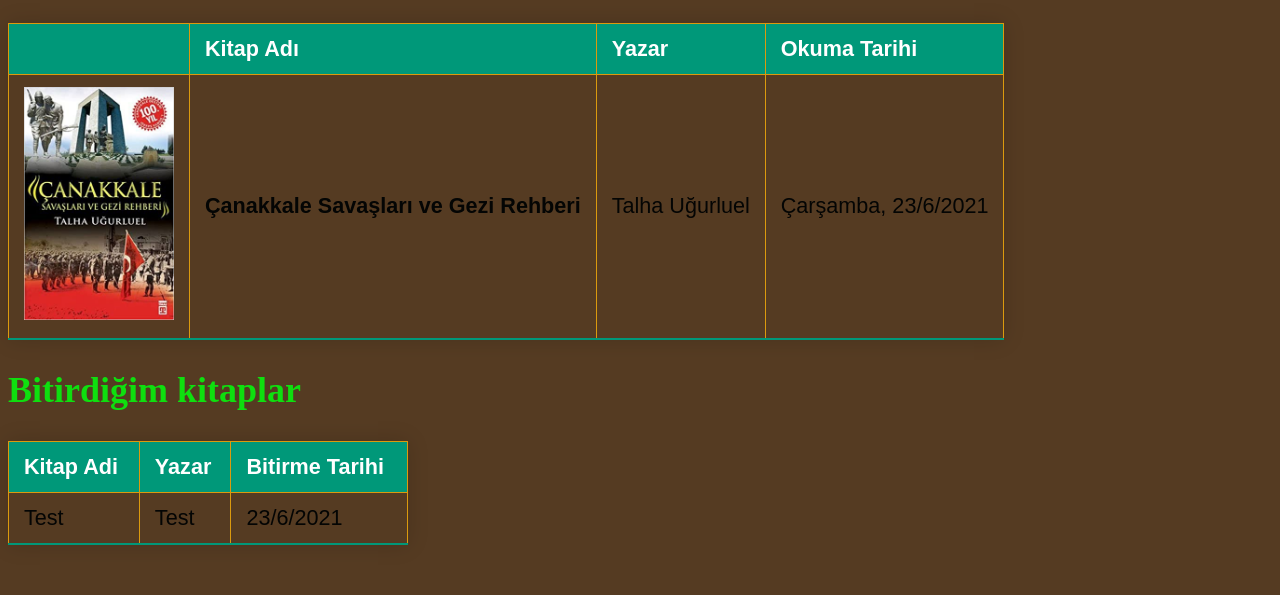
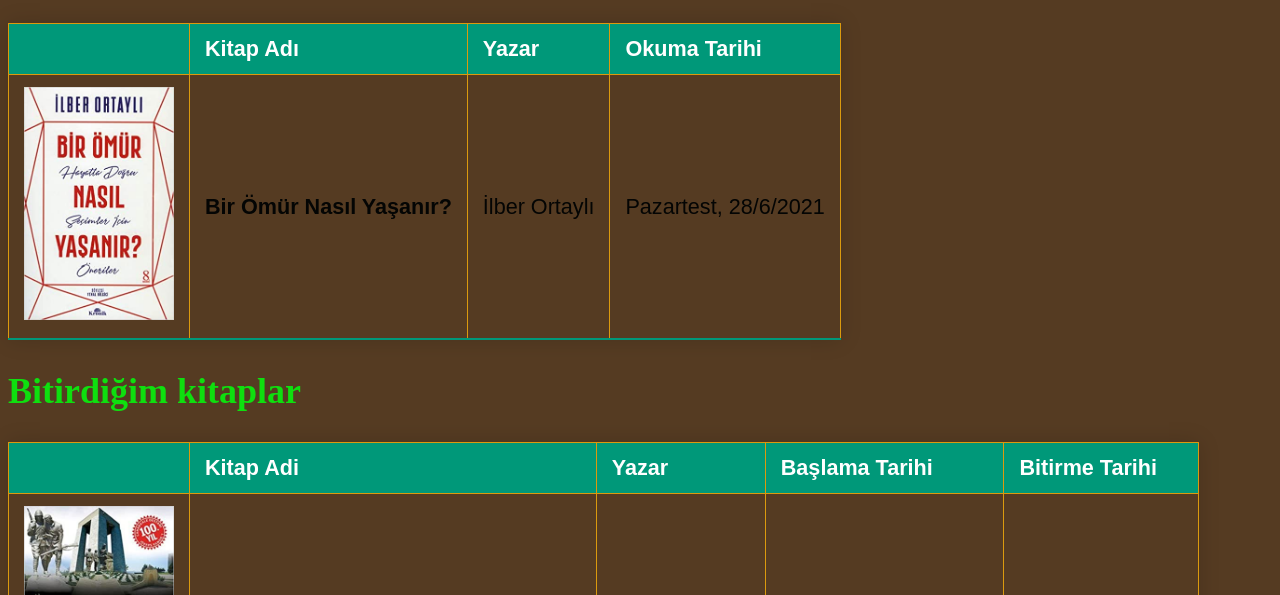
Before and after one commit to Saad-repo/Hadith, a plain HTML site: page Necip.html in a window 1280 px wide. Shown: the part 357-952 px from the top of the page. Before the commit the page ends 927 px from the top, so only its background shows below. Drawn offline with Linux system fonts and the light colour scheme.

Commit message:
adding a new book to the list

```diff
--- a/Necip.html
+++ b/Necip.html
@@ -81,10 +81,10 @@ div.with-img-back1 {
 	<tbody>
 	</tr>
 	<tr>
-		<td><img src="images/book-canakkale-savaslar.jpg" style="width: 150px;"/></td>
-		<th>Çanakkale Savaşları ve Gezi Rehberi</th>
-		<td>Talha Uğurluel</td>
-		<td>Çarşamba, 23/6/2021</td>
+		<td><img src="images/book-bir-omur-nasil-yasanir.jpg" style="width: 150px;"/></td>
+		<th>Bir Ömür Nasıl Yaşanır?</th>
+		<td> İlber Ortaylı</td>
+		<td>Pazartest, 28/6/2021</td>
 	</tr>
 	</tbody>
 	</table>
@@ -94,16 +94,20 @@ div.with-img-back1 {
 
 	<table class="styled-table">
 	<thead><tr>
+		<th></th>
 		<th>Kitap Adi</th>
 		<th>Yazar</th>
+		<th>Başlama Tarihi</th>
 		<th>Bitirme Tarihi</th>
 	</tr></thead>
 	<tbody>
 	</tr>
 	<tr>
-		<td>Test</td>
-		<td>Test</td>
-		<td>23/6/2021</td>
+		<td><img src="images/book-canakkale-savaslar.jpg" style="width: 150px;"/></td>
+		<th>Çanakkale Savaşları ve Gezi Rehberi</th>
+		<td>Talha Uğurluel</td>
+		<td>Çarşamba, 23/6/2021</td>
+		<td>Pazar, 27/6/2021</td>
 	</tr>
 	</tbody>
 	</table>
```
Also changed, not shown: images/book-bir-omur-nasil-yasanir.jpg (added).
